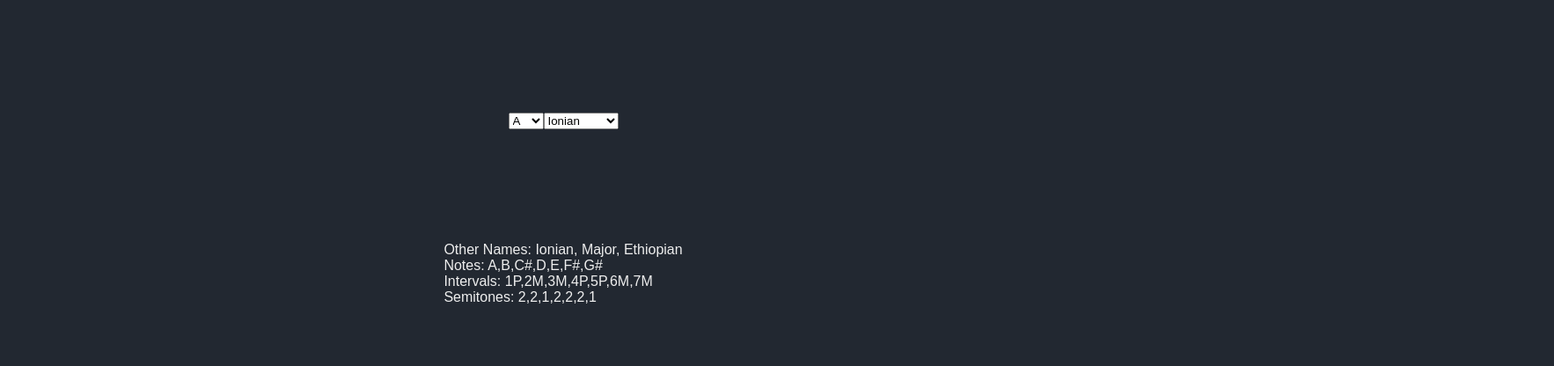
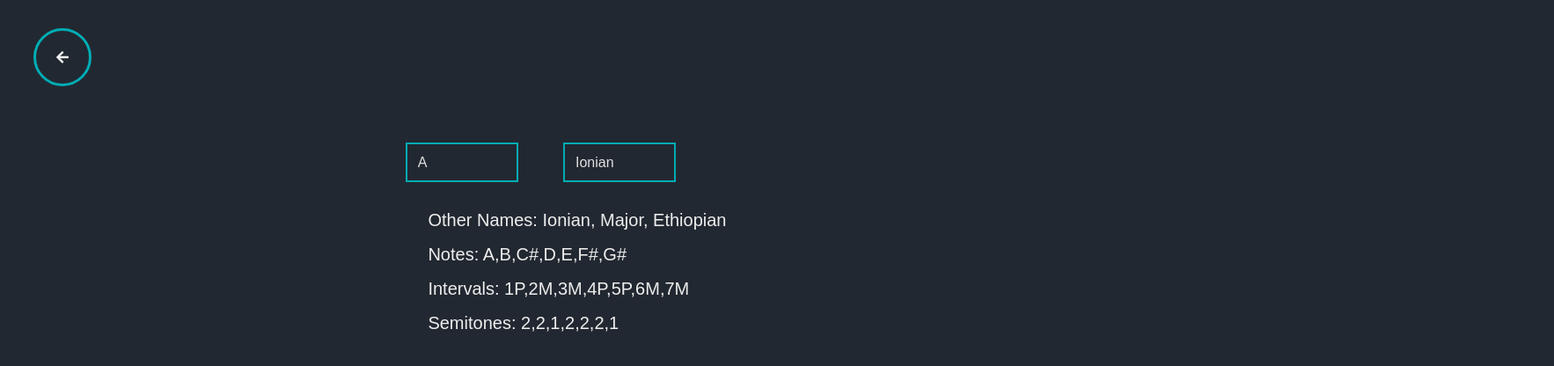
Before and after one commit to SK7zzz/keyfy, a React (Create React App) app: page /scales in a window 1280 px wide. Shown: the top 416 px of the page at 88% size, 1766 px wide, since content can reach past the window. Built offline with nearby package versions, Linux system fonts and the light colour scheme.

Commit message:
Chords and Scales styles done

```diff
--- a/src/components/back-icon/back-icon.styles.tsx
+++ b/src/components/back-icon/back-icon.styles.tsx
@@ -4,6 +4,7 @@ import styled from "styled-components";
 export const BackIconContainer = styled.div`
   padding: 0px;
   margin: 0px;
+  width: 100%;
   padding-top: 4vh;
   padding-left: 6vw;
 `;
--- a/src/components/chord-info/chord-info.styles.tsx
+++ b/src/components/chord-info/chord-info.styles.tsx
@@ -4,13 +4,23 @@ import styled from "styled-components";
 export const ChordInfoContainer = styled.div`
   padding: 0px;
   margin: 0px;
-  margin-top: 16vh;
+  margin-top: 4vh;
+  width: 100%;
   display: flex;
   flex-direction: column;
-  justify-content: left;
+  margin-left: 76vw;
+  font-size: 20px;
 `;
 
-export const OtherNamesContainer = styled.div``;
-export const NotesContainer = styled.div``;
-export const IntervalsContainer = styled.div``;
-export const SemitonesContainer = styled.div``;
+export const OtherNamesContainer = styled.div`
+  margin-bottom: 2vh;
+`;
+export const NotesContainer = styled.div`
+  margin-bottom: 2vh;
+`;
+export const IntervalsContainer = styled.div`
+  margin-bottom: 2vh;
+`;
+export const SemitonesContainer = styled.div`
+  margin-bottom: 2vh;
+`;
--- a/src/components/chord-selector/chord-selector.styles.tsx
+++ b/src/components/chord-selector/chord-selector.styles.tsx
@@ -4,11 +4,49 @@ import styled from "styled-components";
 export const ChordSelectorContainer = styled.div`
   padding: 0px;
   margin: 0px;
-  margin-top: 16vh;
+  margin-top: 8vh;
   display: flex;
   justify-content: center;
   align-items: center;
 `;
 
-export const ChordNoteSelector = styled.select``;
-export const ChordChordSelector = styled.select``;
+export const ChordNoteSelector = styled.select`
+  appearance: none;
+  color: #eeee;
+  text-align: left;
+  background-color: transparent;
+  border: none;
+  border: 2px solid #00adb5;
+  padding: 12px;
+  margin: 0;
+  margin-right: 4vw;
+  width: 10vw;
+  font-family: inherit;
+  font-size: inherit;
+  cursor: inherit;
+  line-height: inherit;
+  outline: none;
+
+  & option {
+    background-color: #222831;
+  }
+`;
+export const ChordChordSelector = styled.select`
+  appearance: none;
+  color: #eeee;
+  text-align: left;
+  background-color: transparent;
+  border: none;
+  border: 2px solid #00adb5;
+  padding: 12px;
+  margin: 0;
+  width: 10vw;
+  font-family: inherit;
+  font-size: inherit;
+  cursor: inherit;
+  line-height: inherit;
+  outline: none;
+  & option {
+    background-color: #222831;
+  }
+`;
--- a/src/components/chord-selector/chord-selector.tsx
+++ b/src/components/chord-selector/chord-selector.tsx
@@ -1,5 +1,6 @@
 import { useSelector, useDispatch } from "react-redux";
 import { setChord, setNote } from "../../redux/features/KeyState";
+import BackIcon from "../back-icon/back-icon";
 import {
   ChordNoteSelector,
   ChordSelectorContainer,
--- a/src/components/scales-info/scales-info.styles.tsx
+++ b/src/components/scales-info/scales-info.styles.tsx
@@ -4,13 +4,23 @@ import styled from "styled-components";
 export const ScalesInfoContainer = styled.div`
   padding: 0px;
   margin: 0px;
-  margin-top: 16vh;
+  margin-top: 4vh;
+  width: 100%;
   display: flex;
   flex-direction: column;
-  justify-content: left;
+  margin-left: 76vw;
+  font-size: 20px;
 `;
 
-export const OtherNamesContainer = styled.div``;
-export const NotesContainer = styled.div``;
-export const IntervalsContainer = styled.div``;
-export const SemitonesContainer = styled.div``;
+export const OtherNamesContainer = styled.div`
+  margin-bottom: 2vh;
+`;
+export const NotesContainer = styled.div`
+  margin-bottom: 2vh;
+`;
+export const IntervalsContainer = styled.div`
+  margin-bottom: 2vh;
+`;
+export const SemitonesContainer = styled.div`
+  margin-bottom: 2vh;
+`;
--- a/src/components/scales-selector/scales-selector.styles.tsx
+++ b/src/components/scales-selector/scales-selector.styles.tsx
@@ -4,11 +4,51 @@ import styled from "styled-components";
 export const ScalesSelectorContainer = styled.div`
   padding: 0px;
   margin: 0px;
-  margin-top: 16vh;
+  margin-top: 8vh;
   display: flex;
   justify-content: center;
   align-items: center;
 `;
 
-export const ScalesNoteSelector = styled.select``;
-export const ScalesScalesSelector = styled.select``;
+export const ScalesNoteSelector = styled.select`
+  appearance: none;
+  color: #eeee;
+  text-align: left;
+  background-color: transparent;
+  border: none;
+  border: 2px solid #00adb5;
+  padding: 12px;
+  margin: 0;
+  margin-right: 4vw;
+  width: 10vw;
+  font-family: inherit;
+  font-size: inherit;
+  cursor: inherit;
+  line-height: inherit;
+  outline: none;
+
+  & option {
+    background-color: #222831;
+  }
+`;
+export const ScalesScalesSelector = styled.select`
+  appearance: none;
+  color: #eeee;
+  text-align: left;
+  background-color: transparent;
+  border: none;
+  border: 2px solid #00adb5;
+  padding: 12px;
+  margin: 0;
+  margin-right: 4vw;
+  width: 10vw;
+  font-family: inherit;
+  font-size: inherit;
+  cursor: inherit;
+  line-height: inherit;
+  outline: none;
+
+  & option {
+    background-color: #222831;
+  }
+`;
--- a/src/containers/chords-container.tsx
+++ b/src/containers/chords-container.tsx
@@ -8,4 +8,6 @@ export const ChordsContainer = styled.div`
   display: flex;
   flex-direction: column;
   align-items: center;
+
+
 `;
--- a/src/helpers/keyFormulas.ts
+++ b/src/helpers/keyFormulas.ts
@@ -164,6 +164,25 @@ const keyFormulas = () => {
       notes: scale,
       intervals: ["1P", "2m", "3m", "4P", "5P", "6m", "7m"],
       semitones: [1, 2, 2, 2, 1, 2, 2],
+    };
+  };
+  const getMajorPhrygianScale = (note: string) => {
+    // Const with the notes array filtered
+    const notes = sharpNotes;
+    const scale = [
+      note,
+      notes[getGradeIndex(1, note)],
+      notes[getGradeIndex(4, note)],
+      notes[getGradeIndex(5, note)],
+      notes[getGradeIndex(7, note)],
+      notes[getGradeIndex(8, note)],
+      notes[getGradeIndex(10, note)],
+    ];
+    return {
+      otherNames: "Major Phrygian, Spanish Phrygian, Dominant Phrygian",
+      notes: scale,
+      intervals: ["1P", "2m", "3M", "4P", "5P", "6m", "7m"],
+      semitones: [1, 3, 1, 2, 1, 2, 2],
     };
   };
 
@@ -517,6 +536,7 @@ const keyFormulas = () => {
     getIonianScale,
     getDorianScale,
     getPhrygianScale,
+    getMajorPhrygianScale,
     getLydianScale,
     getMixolydianScale,
     getAeoliancScale,
--- a/src/pages/Chords.tsx
+++ b/src/pages/Chords.tsx
@@ -1,10 +1,11 @@
 import { ChordsContainer } from "../containers/chords-container";
 import ChordSelector from "../components/chord-selector/chord-selector";
 import ChordInfo from "../components/chord-info/chord-info";
-
+import BackIcon from "../components/back-icon/back-icon";
 const Chords = () => {
   return (
     <ChordsContainer>
+      <BackIcon />
       <ChordSelector />
       <ChordInfo />
     </ChordsContainer>
--- a/src/pages/Scales.tsx
+++ b/src/pages/Scales.tsx
@@ -1,10 +1,11 @@
 import ScalesInfo from "../components/scales-info/scales-info";
 import ScalesSelector from "../components/scales-selector/scales-selector";
 import { ScalesContainer } from "../containers/scales.container";
-
+import BackIcon from "../components/back-icon/back-icon";
 const Scales = () => {
   return (
     <ScalesContainer>
+      <BackIcon />
       <ScalesSelector />
       <ScalesInfo />
     </ScalesContainer>
--- a/src/redux/features/KeyState.tsx
+++ b/src/redux/features/KeyState.tsx
@@ -55,6 +55,7 @@ export const keySlice = createSlice({
         "Ionian",
         "Dorian",
         "Phrygian",
+        "Major Phrygian",
         "Lydian",
         "Mixolydian",
         "Aeolian",
@@ -183,6 +184,17 @@ export const keySlice = createSlice({
             semitones: keyFormulas().getPhrygianScale(currentNote).semitones,
           };
           break;
+        case "Major Phrygian":
+          state.value.currentScale = {
+            otherNames:
+              keyFormulas().getMajorPhrygianScale(currentNote).otherNames,
+            notes: keyFormulas().getMajorPhrygianScale(currentNote).notes,
+            intervals:
+              keyFormulas().getMajorPhrygianScale(currentNote).intervals,
+            semitones:
+              keyFormulas().getMajorPhrygianScale(currentNote).semitones,
+          };
+          break;
         case "Lydian":
           state.value.currentScale = {
             otherNames: keyFormulas().getLydianScale(currentNote).otherNames,
@@ -193,7 +205,8 @@ export const keySlice = createSlice({
           break;
         case "Mixolydian":
           state.value.currentScale = {
-            otherNames: keyFormulas().getMixolydianScale(currentNote).otherNames,
+            otherNames:
+              keyFormulas().getMixolydianScale(currentNote).otherNames,
             notes: keyFormulas().getMixolydianScale(currentNote).notes,
             intervals: keyFormulas().getMixolydianScale(currentNote).intervals,
             semitones: keyFormulas().getMixolydianScale(currentNote).semitones,
```
